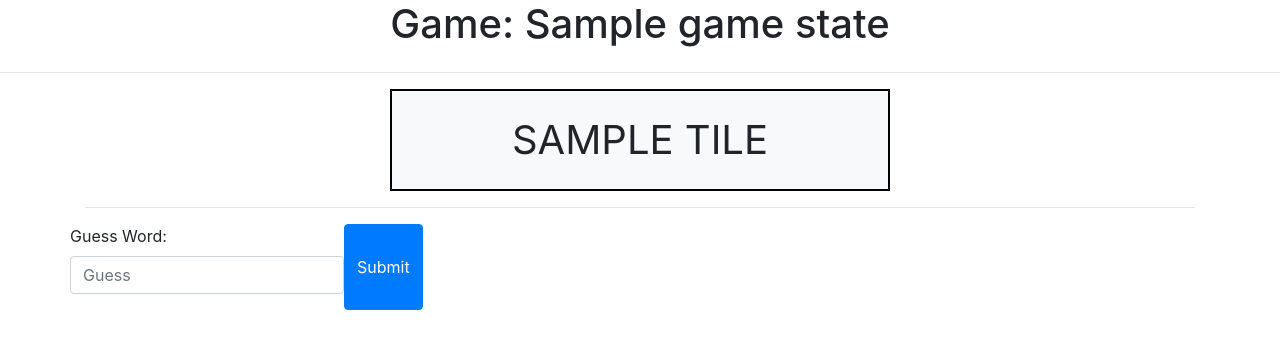
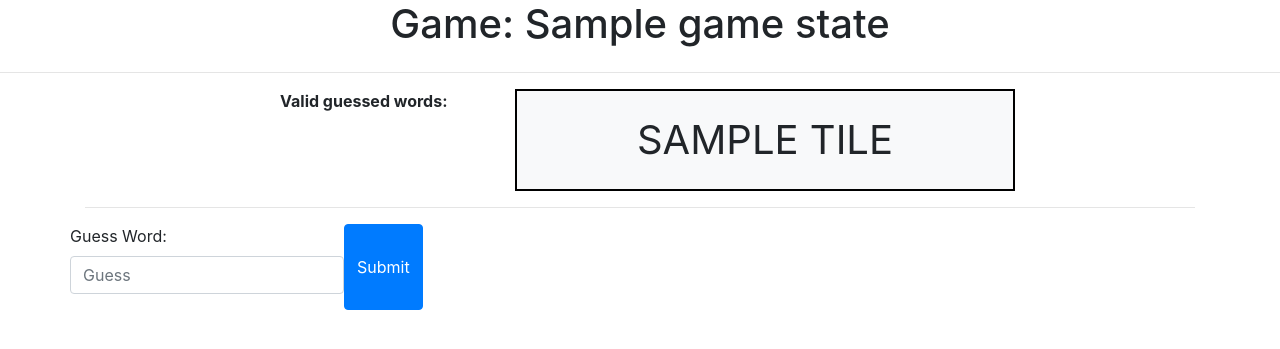
Before and after one commit to Tyler-Yates/scrambled-words, a Python web app: template application/templates/game.html in a window 1280 px wide. Shown: the top 349 px of the page. Run offline with Jinja, Linux system fonts and the light colour scheme; the template is opened without the code that fills it: most values are stand-ins (such as "Sample title", 1, 10 or a date in 2020).

Commit message:
Add valid guess panel

```diff
--- a/application/static/game.css
+++ b/application/static/game.css
@@ -21,4 +21,14 @@
     padding: 0;
     border: 1px solid black;
     width: 500px;
+    margin-left: 0;
 }
+
+#valid-word-container {
+    width: 250px;
+    margin-right: 0;
+}
+
+#valid-word-container p {
+    margin-bottom: 0;
+}
--- a/application/static/game.js
+++ b/application/static/game.js
@@ -10,6 +10,13 @@ $(document).ready(function () {
 
     socket.on('guess_reply', function (data) {
         console.log(data);
+
+        if (data.valid) {
+            const paragraphNode = document.createElement("P");
+            const textNode = document.createTextNode(data.guess.toUpperCase());
+            paragraphNode.appendChild(textNode);
+            document.getElementById("valid-word-container").appendChild(paragraphNode);
+        }
     });
 
     socket.on('reload_page', function (data) {
--- a/application/templates/game.html
+++ b/application/templates/game.html
@@ -21,6 +21,10 @@
 </div>
 
 <div id="button-container" class="container">
+    <div class="row">
+        <div id="valid-word-container" class="container">
+            <p><strong>Valid guessed words:</strong></p>
+        </div>
         <div id="inner-button-container" class="container">
             {% for tile in game_state.game_tiles %}
                 {% if loop.index0 is divisibleby(5) %}
@@ -36,6 +40,7 @@
                     </button>
                 </div>
             {% endfor %}
+            </div>
     </div>
 </div>
 </div>
```
Also changed, not shown: application/networking/events.py (+4 -4 lines). Lines whose indentation alone changed are shown as unchanged.
